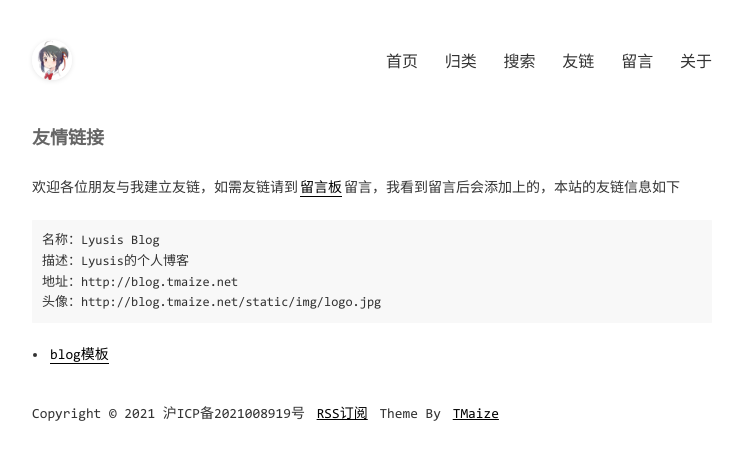
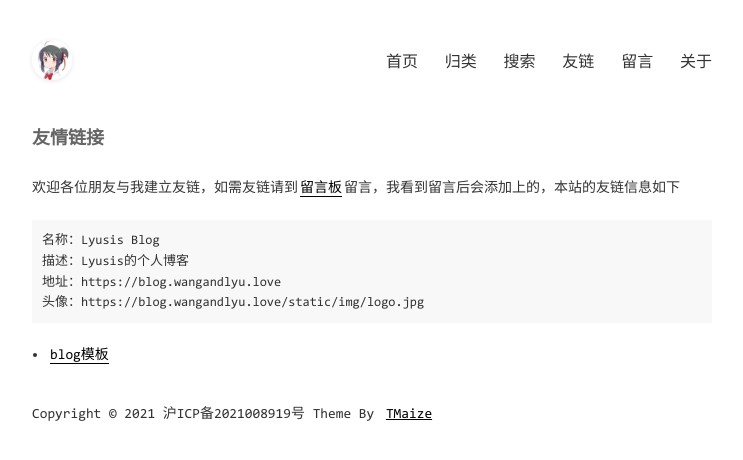
Before and after one commit to Lyusis/Blog, a Jekyll site: the page built from pages/links.md, in a window 1280 px wide. Shown: the top 460 px of the page, without its empty margins (268-1011 px from the left). Built offline with Jekyll 4.4.1, drawn with Linux system fonts in a browser that asks for light colours; comment, search, counter and statistics services are not loaded; some of the changed lines change nothing that is shown.

Commit message:
自定义2

```diff
--- a/_config.yml
+++ b/_config.yml
@@ -17,11 +17,11 @@ exclude: ['CNAME', 'README.md', 'LICENSE', '_site', 'dist', 'Gemfile', 'Gemfile.
 
 # 域名配置
 # baseurl配置,如果网站部署在根目录下的其他目录中，请设置为 /目录名
-domainUrl: 'http://blog.tmaize.net'
+domainUrl: 'https://blog.wangandlyu.love'
 baseurl: ''
 
 # 吐个槽地址，会在chat页面中重定向到该地址
-tucaoUrl: https://support.qq.com/product/86335
+#tucaoUrl: https://support.qq.com/product/86335
 
 # 菜单
 menu:
--- a/_includes/footer.html
+++ b/_includes/footer.html
@@ -1,6 +1,6 @@
 <footer class="footer">
   <span>{{ site.footerText }}</span>
-  <a href="{{ site.baseurl }}/static/xml/rss.xml">RSS订阅</a>
+<!--  <a href="{{ site.baseurl }}/static/xml/rss.xml">RSS订阅</a>-->
   {%- comment %} 请保留主题来源，么么哒~ {% endcomment %}
   <span>Theme By</span>
   <a href="https://github.com/TMaize/tmaize-blog">TMaize</a>
```
